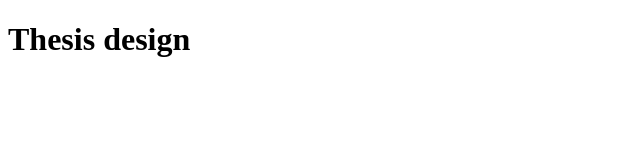
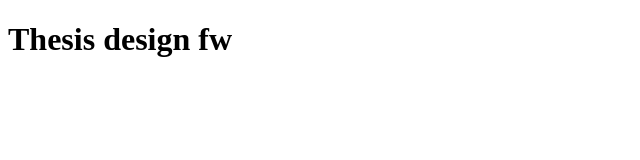
Before and after one commit to kshivanku/thDesign, a plain HTML site: page index.html in a window 1280 px wide. Shown: the full height of the page, 0-640 px from the left. Drawn offline with nearby package versions, Linux system fonts and the light colour scheme.

Commit message:
something

```diff
--- a/index.html
+++ b/index.html
@@ -8,6 +8,6 @@
     <link rel="stylesheet" href="style.css">
   </head>
   <body>
-    <h1>Thesis design</h1>
+    <h1>Thesis design fw</h1>
   </body>
 </html>
```
